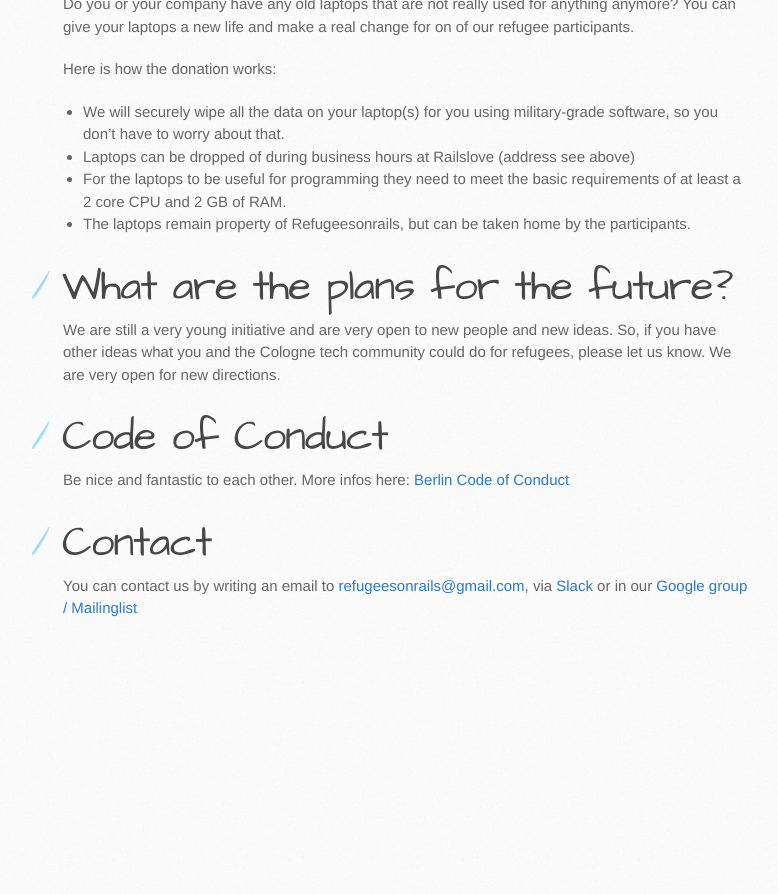
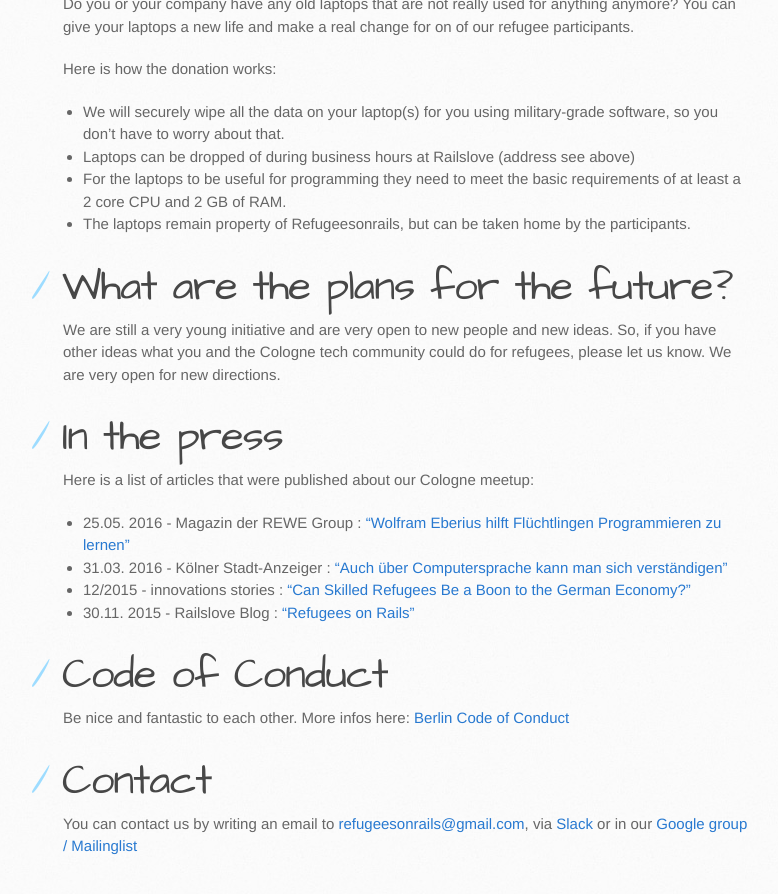
Before and after one commit to colognerb/refugees, a Jekyll site: the page built from en/index.md, in a window 1280 px wide and 900 px high, scrolled down 2970 px. Shown: the top 894 px of the window, without its empty margins (107-885 px from the left). Built offline with Jekyll 4.4.1, drawn with Linux system fonts in a browser that asks for light colours; before the commit the page ends 3632 px from its top, so only the background shows below that.

Commit message:
add press section

```diff
--- a/en/index.md
+++ b/en/index.md
@@ -118,6 +118,16 @@ Here is how the donation works:
 We are still a very young initiative and are very open to new people and new ideas.  So, if you have other ideas what you and the Cologne tech community could do for refugees, please let us know. We are very open for new directions.
 
 
+# In the press
+
+Here is a list of articles that were published about our Cologne meetup:
+
+* 25.05. 2016 - Magazin der REWE Group : ["Wolfram Eberius hilft Flüchtlingen Programmieren zu lernen"](http://one.rewe-group.com/magazin/magazin-artikel/item/Article/showMag/tt-04-fluechtlinge-engagements/)
+* 31.03. 2016 - Kölner Stadt-Anzeiger : ["Auch über Computersprache kann man sich verständigen"](http://cologne.refugeesonrails.org/images/ksta-refugees-artikel.jpeg)
+* 12/2015 - innovations stories : ["Can Skilled Refugees Be a Boon to the German Economy?"](http://innovationsstories.com/can-skilled-refugees-be-a-boon-to-the-german-economy/)
+* 30.11. 2015 - Railslove Blog : ["Refugees on Rails"](https://www.railslove.com/stories/refugees-on-rails)
+
+
 # Code of Conduct
 
 Be nice and fantastic to each other. More infos here:
```
Also changed, not shown: images/ksta-refugees-artikel.jpeg (added).
